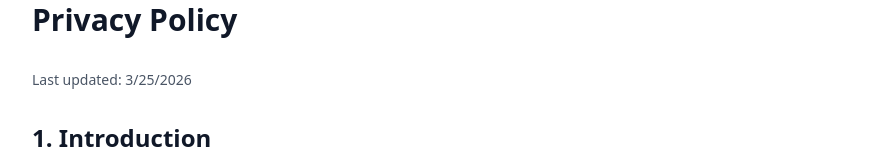
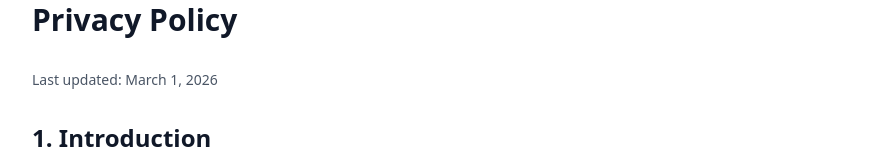
Before and after one commit to AndreaBHCE/app-schedule-muse-scheduling-v2, a Next.js app: page /privacy in a window 1280 px wide. Shown: the part 134-294 px from the top of the page, without its empty margins (192-1081 px from the left). Built offline with nearby package versions, Linux system fonts and the light colour scheme.

Commit message:
fix: Privacy & Terms 'Last updated' set to March 1, 2026

```diff
--- a/src/app/(public)/privacy/page.tsx
+++ b/src/app/(public)/privacy/page.tsx
@@ -15,7 +15,7 @@ export default function PrivacyPolicy() {
           </div>
 
           <h1 className="text-3xl font-bold text-gray-900 mb-8">Privacy Policy</h1>
-          <p className="text-sm text-gray-600 mb-8">Last updated: {new Date().toLocaleDateString()}</p>
+          <p className="text-sm text-gray-600 mb-8">Last updated: March 1, 2026</p>
 
           <div className="prose prose-gray max-w-none">
             <section className="mb-8">
--- a/src/app/(public)/terms-of-use/page.tsx
+++ b/src/app/(public)/terms-of-use/page.tsx
@@ -15,7 +15,7 @@ export default function TermsOfUse() {
           </div>
 
           <h1 className="text-3xl font-bold text-gray-900 mb-8">Terms of Use</h1>
-          <p className="text-sm text-gray-600 mb-8">Last updated: {new Date().toLocaleDateString()}</p>
+          <p className="text-sm text-gray-600 mb-8">Last updated: March 1, 2026</p>
 
           <div className="prose prose-gray max-w-none">
             <section className="mb-8">
```
